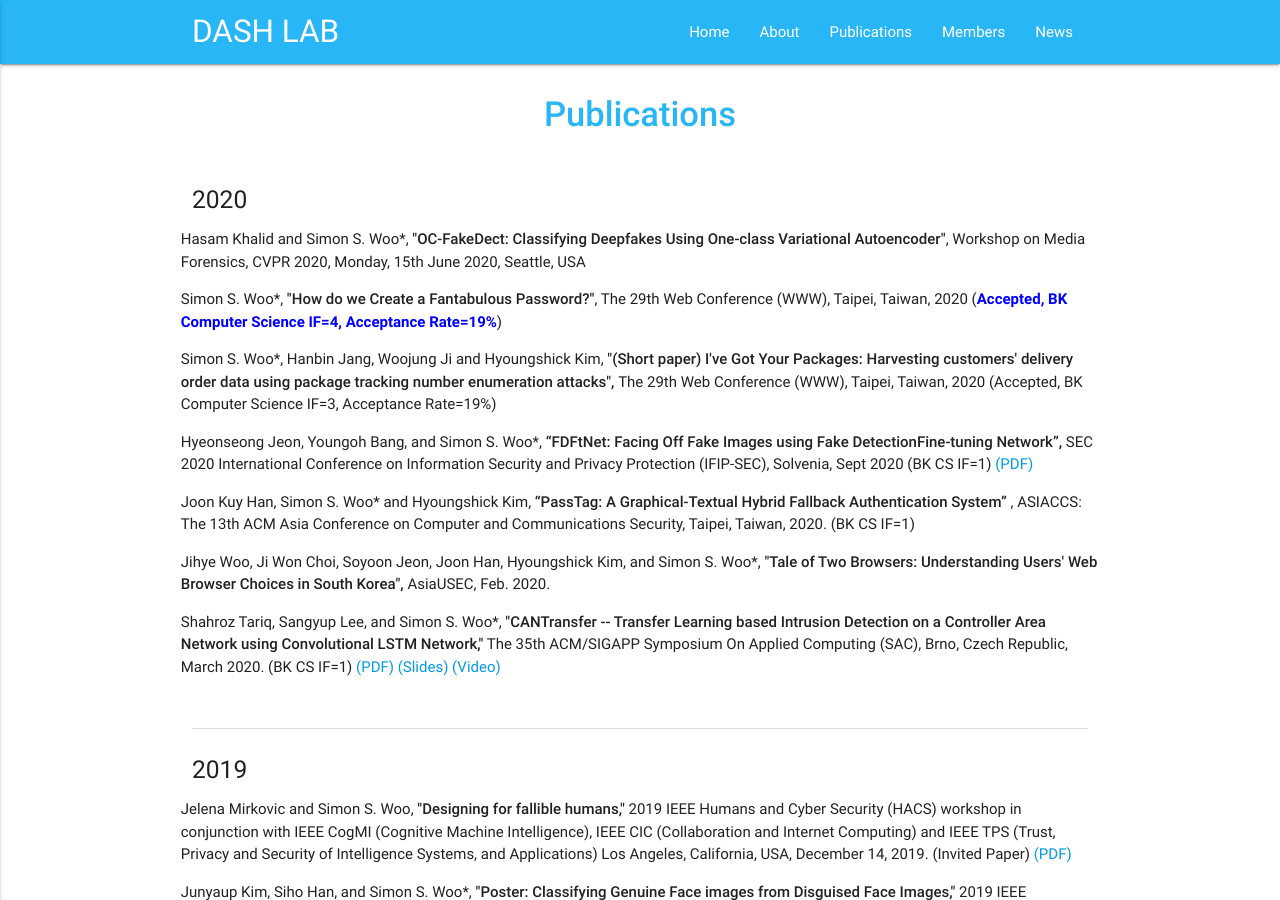
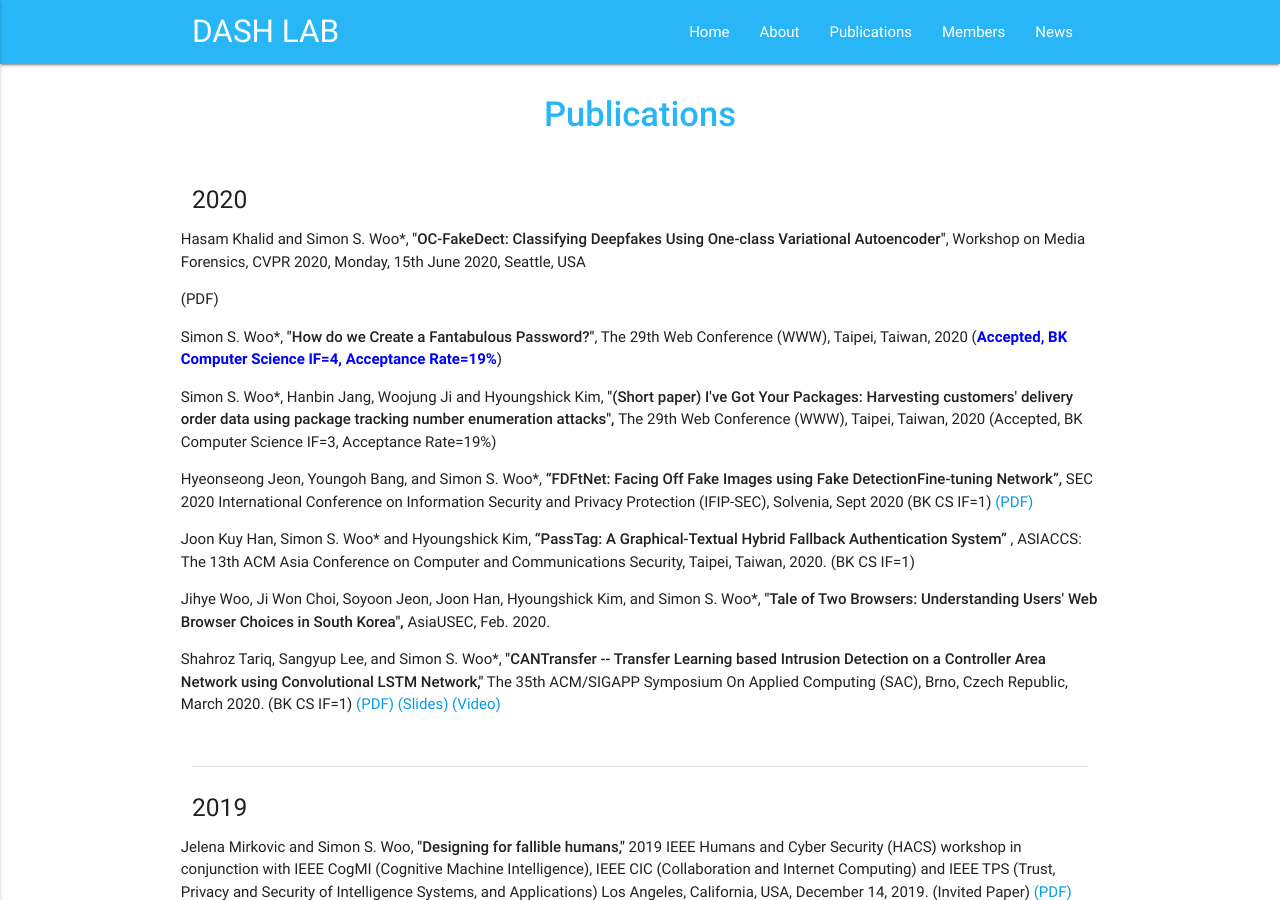
Before and after one commit to Yurim990507/DASH-Lab.github.io, a Jekyll site: the page built from example2.md, in a window 1280 px wide and 900 px high. Built offline with Jekyll 4.4.1, drawn with Linux system fonts in a browser that asks for light colours.

Commit message:
Update example2.md

```diff
--- a/example2.md
+++ b/example2.md
@@ -10,7 +10,7 @@ permalink: /Publications/
     <h5>2020</h5>
     <div class="row">
 
- <p>  Hasam Khalid and Simon S. Woo*, <strong>"OC-FakeDect: Classifying Deepfakes Using One-class Variational Autoencoder"</strong>, Workshop on Media Forensics, CVPR 2020, Monday, 15th June 2020, Seattle, USA  </p>
+ <p>  Hasam Khalid and Simon S. Woo*, <strong>"OC-FakeDect: Classifying Deepfakes Using One-class Variational Autoencoder"</strong>, Workshop on Media Forensics, CVPR 2020, Monday, 15th June 2020, Seattle, USA </p> (PDF)
 
  <p>  Simon S. Woo*, <strong>"How do we Create a Fantabulous Password?"</strong>, The 29th Web Conference (WWW), Taipei, Taiwan, 2020 (<b><font color='blue'>Accepted, BK Computer Science IF=4, Acceptance Rate=19%</font></b>) </p>
 
```
